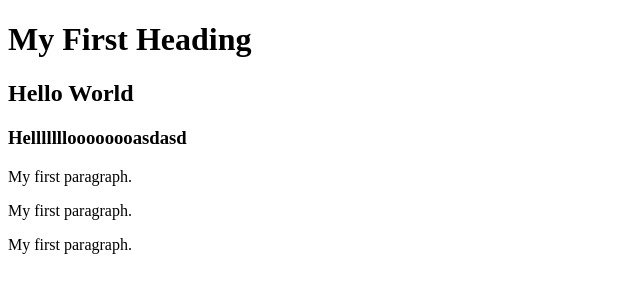
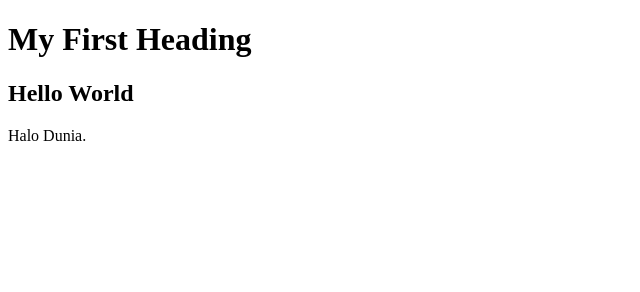
Before and after one commit to AlninoDP/Git-Tes, a plain HTML site: page index.html in a window 1280 px wide. Shown: the whole page, without its empty margins (0-640 px from the left). Drawn offline with Linux system fonts and the light colour scheme.

Commit message:
halod dunia

```diff
--- a/index.html
+++ b/index.html
@@ -7,10 +7,7 @@
 
 <h1>My First Heading</h1>
 <h2>Hello World</h2>
-<h3>Hellllllloooooooasdasd</h3>
-<p>My first paragraph.</p>
-<p>My first paragraph.</p>
-<p>My first paragraph.</p>
+<p>Halo Dunia.</p>
 
 </body>
 </html>
```
